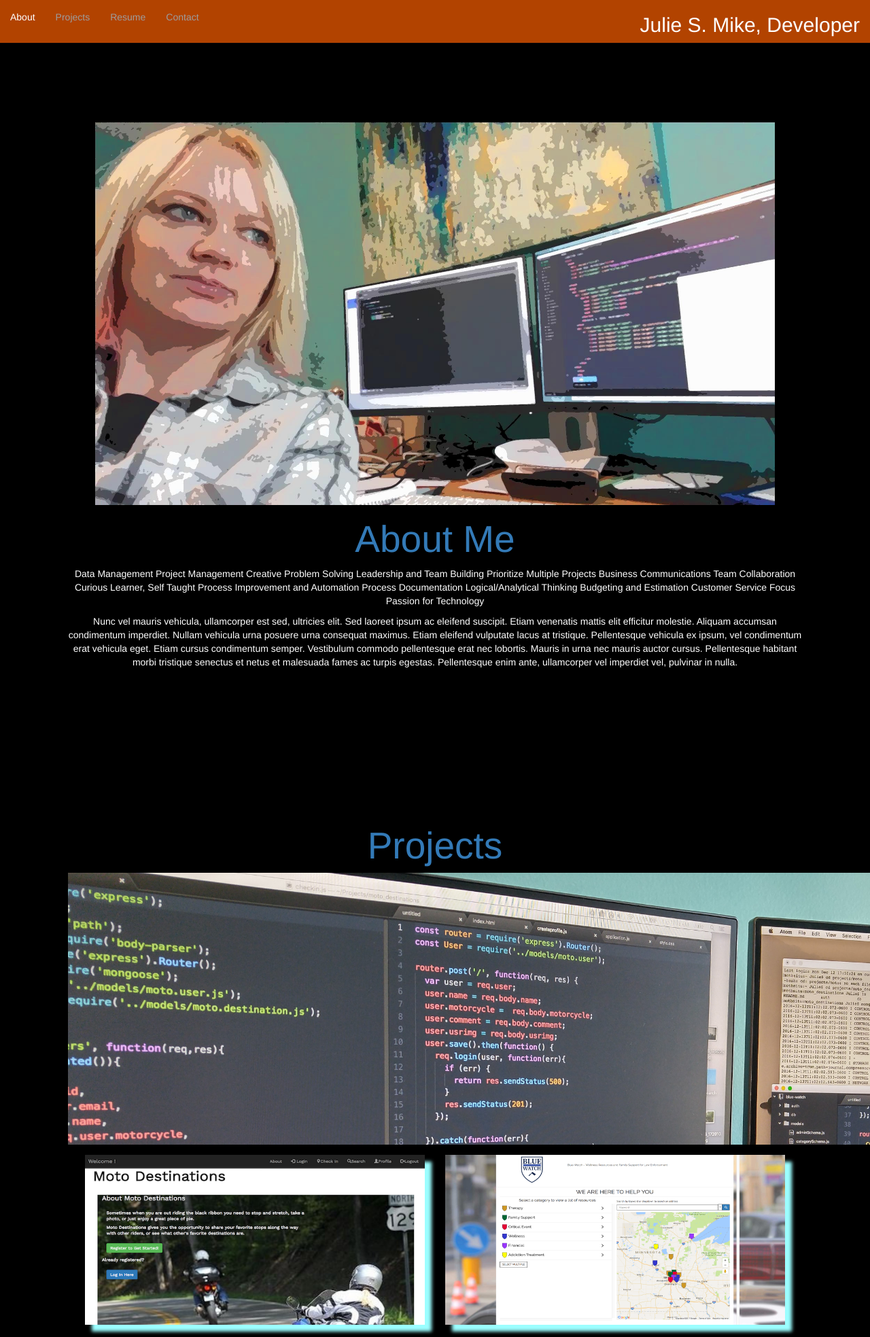
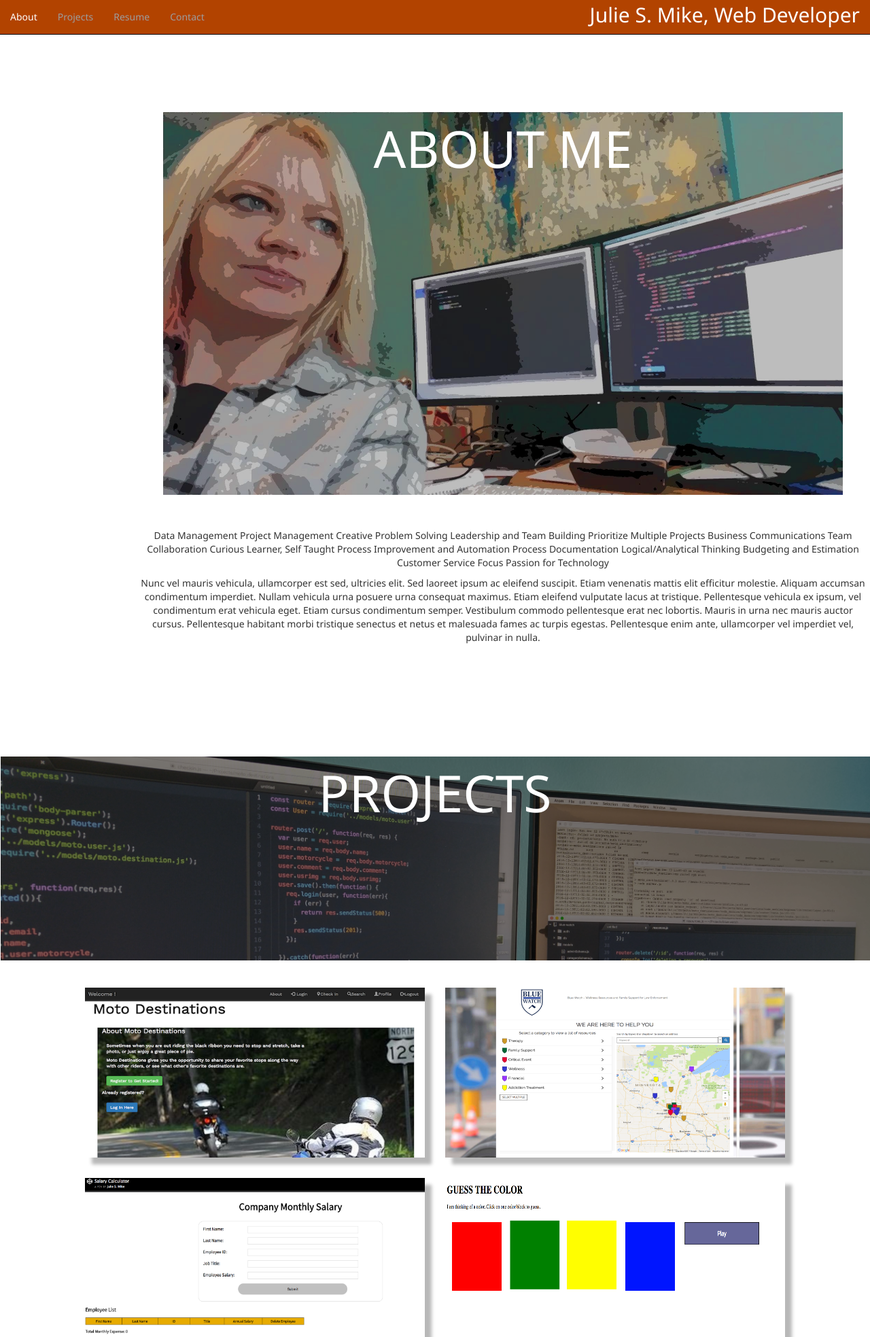
Before and after one commit to motbsitu/JulieSMike-Portfolio, a PHP site: page / in a window 1280 px wide; the page is wider, and only the part inside the window is pictured. Shown: the top 1967 px of that part at 68% size. Run offline with PHP 8.4, Linux system fonts and the light colour scheme.

Commit message:
Styling fixes

```diff
--- a/index.html
+++ b/index.html
@@ -4,6 +4,8 @@
 <head>
     <meta charset="utf-8">
     <title>JS Mike Portfolio</title>
+    <link href="https://fonts.googleapis.com/css?family=Noto+Sans|Nunito+Sans" rel="stylesheet">
+
     <link rel="stylesheet" href="https://maxcdn.bootstrapcdn.com/bootstrap/3.3.4/css/bootstrap.min.css">
     <link rel="stylesheet" href="styles.css">
     <script src="vendors/jquery-3.1.1.min.js"></script>
@@ -30,40 +32,46 @@
                         <li><a data-toggle="collapse" data-target=".navbar-collapse" href="#contact">Contact</a></li>
 
                     </ul>
-                    <h2 class="text-right">Julie S. Mike, Developer</h2>
-
+                    <h2 class="text-right">Julie S. Mike, Web Developer</h2>
                 </div>
-
             </div>
         </div>
     </div>
 
-
     <div id="about" class="about-section">
+      <div class="space">
+      </div>
       <div class="image">
             <img class="julie" src="images/julie-paint.jpg" />
-            <h3><a >About Me</a></h3>
+            <div class="col">
+                <div class="col-md-4 col-md-offset-4">
+                    <p>ABOUT ME</p>
                 </div>
+            </div>
+        </div>
+    <div class="content">
         <p>
-
-
             Data Management Project Management Creative Problem Solving Leadership and Team Building Prioritize Multiple Projects Business Communications Team Collaboration Curious Learner, Self Taught Process Improvement and Automation Process Documentation Logical/Analytical
             Thinking Budgeting and Estimation Customer Service Focus Passion for Technology
-
         </p>
         <p>
             Nunc vel mauris vehicula, ullamcorper est sed, ultricies elit. Sed laoreet ipsum ac eleifend suscipit. Etiam venenatis mattis elit efficitur molestie. Aliquam accumsan condimentum imperdiet. Nullam vehicula urna posuere urna consequat maximus. Etiam eleifend
             vulputate lacus at tristique. Pellentesque vehicula ex ipsum, vel condimentum erat vehicula eget. Etiam cursus condimentum semper. Vestibulum commodo pellentesque erat nec lobortis. Mauris in urna nec mauris auctor cursus. Pellentesque habitant
             morbi tristique senectus et netus et malesuada fames ac turpis egestas. Pellentesque enim ante, ullamcorper vel imperdiet vel, pulvinar in nulla.
         </p>
-        <div class="space">
     </div>
     </div>
 
     <div id="projects" class="project-section">
+      <div class="space">
+      </div>
         <div class="image">
-            <h3><a >Projects</a></h3>
             <img class="bar-image" src="images/code.jpg" />
+            <div class="col">
+                <div class="col-md-4 col-md-offset-4">
+                    <p>PROJECTS</p>
+                </div>
+            </div>
         </div>
         <div class="flex-container">
             <div class="flex-item">
@@ -83,15 +91,21 @@
             </div>
 
         </div>
+
+    </div>
+
+    <div id="resume">
       <div class="space">
       </div>
+        <div class="image">
+            <img class="bar-image" src="images/resume.jpg">
+            <div class="col">
+                <div class="col-md-4 col-md-offset-4">
+                    <p>RESUME</p>
                 </div>
-
-    <div id="resume" class="resume-section">
-        <div class="image">
-            <h3><a >Resume</a></h3>
-            <img class="bar-image" src="images/resume.jpg">
             </div>
+        </div>
+        <div class="resume-section content">
             <div class="tech-skills">
                 <h4>Technical Skills</h4>
                 <ul class="tech-li">
@@ -116,7 +130,7 @@
                 </ul>
             </div>
             <div class="software">
-            <h4>Experienced in the following software programs:</h4>
+                <h5>Experienced in the following software programs:</h4>
             <p>Jamis, IBM Cognos, Quickbooks, Netsuite, Microsoft Office, Excel SQL Server queries, Encompass, Calyx Point, ACT, Quicken, Adobe Acrobat, Google Apps, Meeting Maker, Nylx, Top Producer
             </p>
         </div>
@@ -177,8 +191,8 @@
 
                 <h5>Keller Williams Integrity Realty | July 2010 - January 2012</h5>
                 <p>Operations and Finance Manager (Market Center Administrator)</p>
-            <li>Responsible for budgeting, commission accounting, payroll, accounts payable and accounts receivable, preparing financial reports, tax accounting preparation, and record maintenance using proprietary Keller Williams applications - WINMORE and
-                Account Edge.</li>
+                <li>Responsible for budgeting, commission accounting, payroll, accounts payable and accounts receivable, preparing financial reports, tax accounting preparation, and record maintenance using proprietary Keller Williams applications - WINMORE
+                    and Account Edge.</li>
                 <li>Provided office technical support, maintained backups, and maintained and troubleshooted network.</li>
                 <li>Trained agents and staff on eEdge, Keller Williams software.</li>
                 <li>Coordinated monthly meetings and weekly trainings for agents.</li>
@@ -201,21 +215,20 @@
                 <h5>Prime Digital Academy | Full Stack Software Engineering Certification | December 2016</h5>
                 <h5>Minneapolis Community and Technical College | General Study | Jan 2016 - Current</h5>
                 <h5>Brown College | Associate of Applied Science Degree in Broadcasting</h5>
-            <h5>Mesabi Range Community College | General Study</h5>
+            </div>
+        </div>
     </div>
 
-
-
-
-
-    </div>
+    <div id="contact" class="contact-section">
       <div class="space">
       </div>
-    <div id="contact" class="contact-section">
-
       <div class="image">
-            <h3><a >Contact</a></h3>
           <img class="bar-image" src="images/contact.jpg">
+          <div class="col">
+              <div class="col-md-4 col-md-offset-4">
+                  <p>CONTACT</p>
+              </div>
+          </div>
       </div>
 
         <div id="icon-section">
--- a/styles.css
+++ b/styles.css
@@ -3,48 +3,68 @@
     background-color: #B24300;
     background-image: none;
     margin-bottom: 100px;
+    font-family: 'Noto Sans', sans-serif;
+
 }
 body{
-  background-color: black;
-  margin: 100px;
-  color: #9CFEFF;
+  /*background-color: black;*/
+  /*color: #9CFEFF;*/
+  font-family: 'Noto Sans', sans-serif;
+
 }
 
 .julie{
   width:1000px;
   height:563px;
-  margin: 80px auto auto auto;
+  margin: auto auto 50px auto;
   display: block;
-
+  filter: brightness(75%);
 }
 h2{
   color: white;
   margin-right: 15px;
+  margin-top: 5px;
 }
-h3{
-  font-size: 55px;
+.image .col{
+  position: absolute;
+  font-size: 75px;
+  color: white;
+  z-index: 3;
+  top: 0;
+  left: 0;
+  right: 0;
 }
+
+.image{
+  position: relative;
+}
+
+.content{
+    margin: auto 100px auto 100px;
+
+}
+.bar-image{
+  width: 100%;
+  height: 300px;
+  filter: brightness(50%);
+  margin-left: 1px;
+  margin-bottom: 25px;
+}
+
 #about {
   text-align: center;
-  /*clear:both;*/
-  /*position: absolute;*/
   top: 90px;
   left: 0;
   width: 100%;
-  color: white;
+  margin: 100px;
+
 }
-.image {
-   position: relative;
-   width: 100%; /* for IE 6 */
-}
+
 #projects {
   text-align: center;
-  /*clear:both;*/
-  /*position: absolute;*/
   top: 50px;
   left: 0;
   width: 100%;
-  color: white;
 }
 .project-section{
   clear:both;
@@ -53,25 +73,20 @@ h3{
 #resume {
   text-align: center;
   clear:top;
-  /*position: absolute;*/
   top: 100px;
   left: 0;
   width: 100%;
-  color: white;
 }
-
-.bar-image{
-  height: 400px;
-  display: block;
-  margin: auto;
+.resume-section{
+  text-align: left;
 }
 
 .project-box{
   width: 500px;
   height: 250px;
-  -webkit-box-shadow: 10px 10px 5px 0px #9CFEFF;
-  -moz-box-shadow: 10px 10px 5px 0px #9CFEFF;
-  box-shadow: 10px 10px 5px 0px #9CFEFF ;
+  -webkit-box-shadow: 10px 10px 5px 0px #B8B8B8 ;
+  -moz-box-shadow: 10px 10px 5px 0px #B8B8B8 ;
+  box-shadow: 10px 10px 5px 0px #B8B8B8  ;
   /*rgba(0,0,0,0.75)*/
 
 }
@@ -85,11 +100,19 @@ h3{
 }
 
 h4{
-  text-decoration: underline;
+  margin-top: 15px;
+  border-bottom: thin solid black;
+  margin-bottom: -1px;
+}
+h5{
+  margin-top: 20px;
+  margin-bottom: -1px;
+  font-weight: bold;
+  font-size: 17px;
 }
 
 .space{
-  height: 200px;
+  height: 65px;
 }
 #contact {
   text-align: center;
```
Lines whose indentation alone changed are shown as unchanged.
